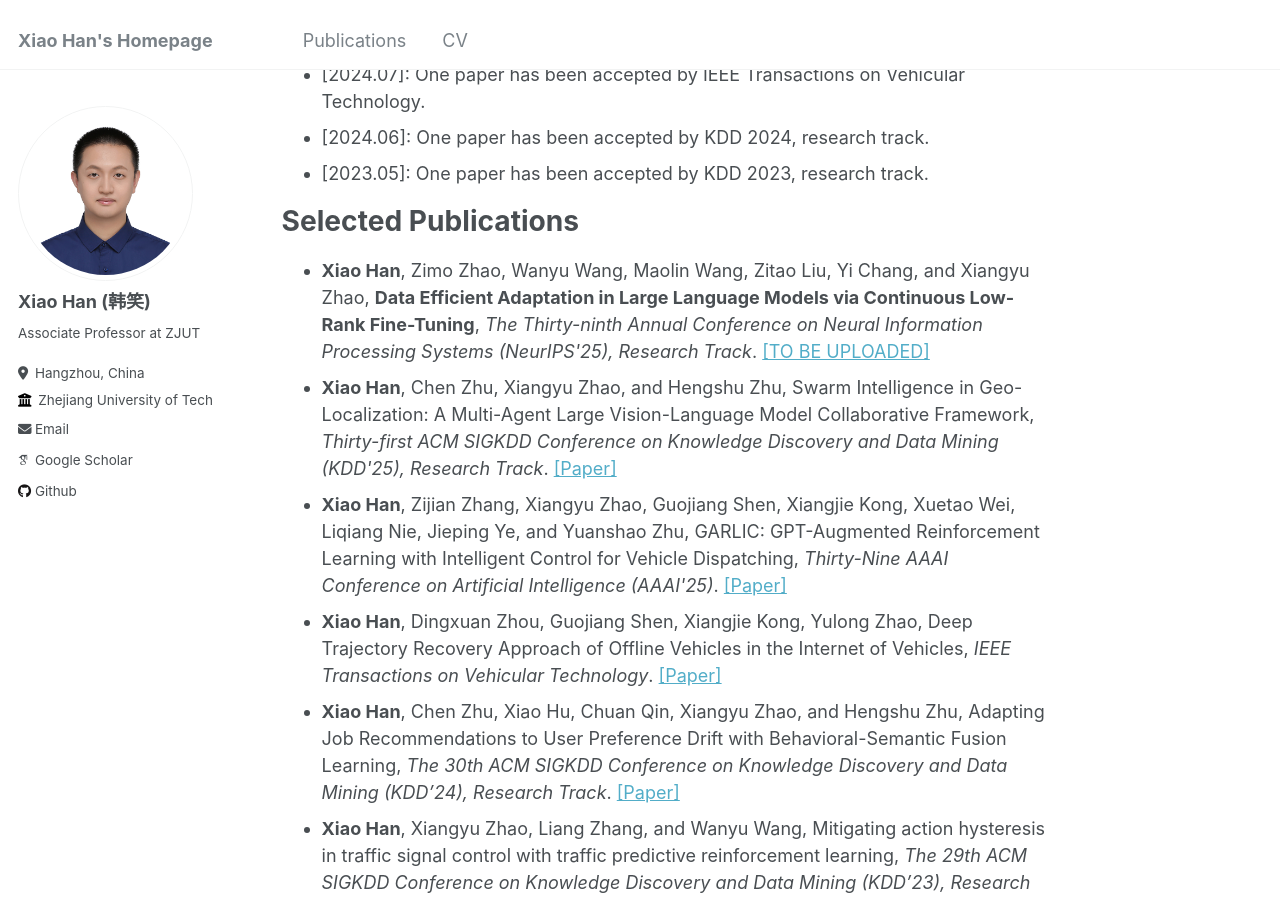
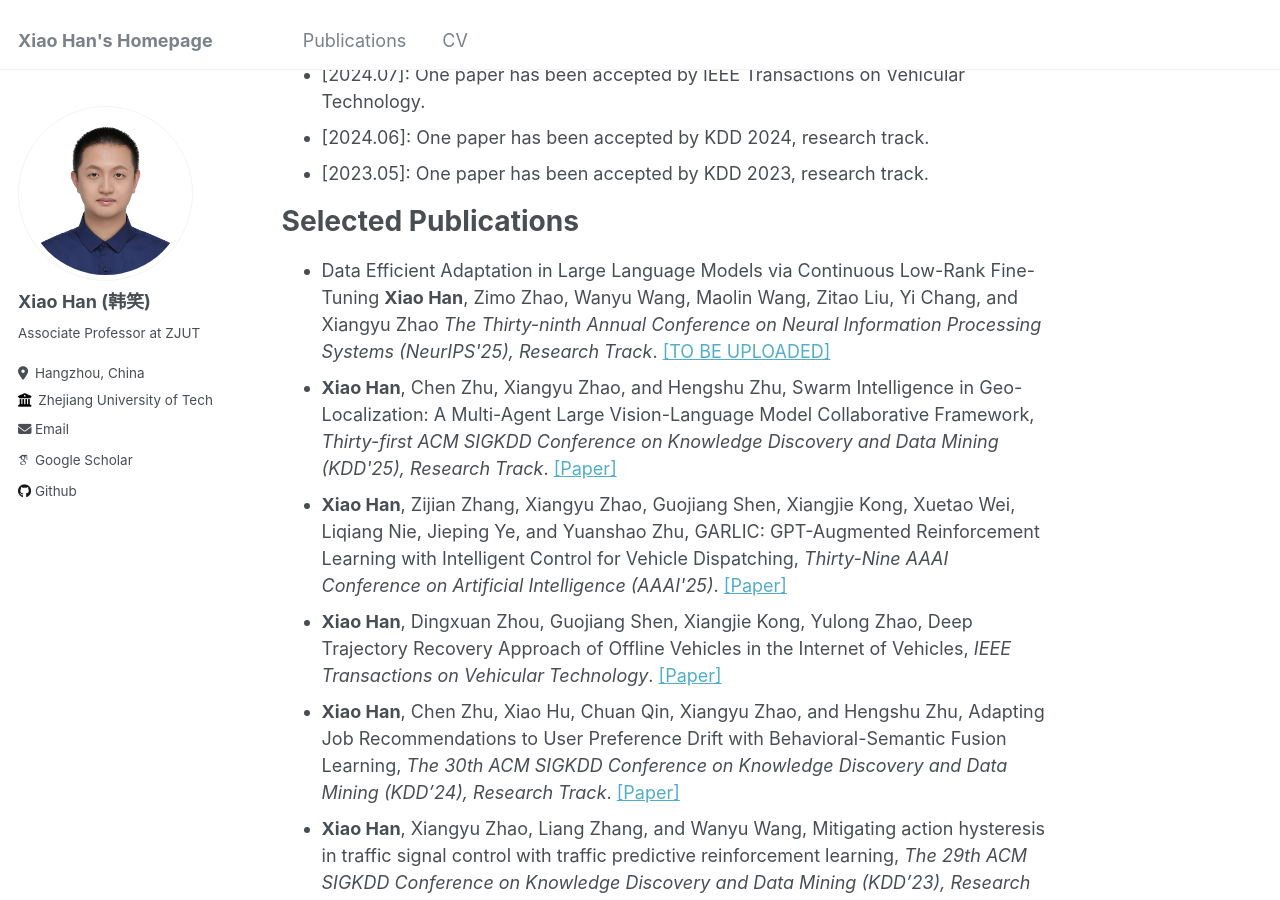
Before and after one commit to hahahenha/hahahenha.github.io, a Jekyll site: the page built from _pages/about.md, in a window 1280 px wide and 900 px high, scrolled down 790 px. Built offline with Jekyll 4.4.1, drawn with Linux system fonts in a browser that asks for light colours; some web fonts are replaced.

```diff
--- a/_pages/about.md
+++ b/_pages/about.md
@@ -56,8 +56,10 @@ If you are interested in collaborating with me or want to have a chat, always fe
 
 <ul>
   <li>
-    <Strong>Xiao Han</Strong>, Zimo Zhao, Wanyu Wang, Maolin Wang, Zitao Liu, Yi Chang, and Xiangyu Zhao,
-    <Strong>Data Efficient Adaptation in Large Language Models via Continuous Low-Rank Fine-Tuning</Strong>,
+    Data Efficient Adaptation in Large Language Models via Continuous Low-Rank Fine-Tuning
+
+    <Strong>Xiao Han</Strong>, Zimo Zhao, Wanyu Wang, Maolin Wang, Zitao Liu, Yi Chang, and Xiangyu Zhao
+
     <em>The Thirty-ninth Annual Conference on Neural Information Processing Systems (NeurIPS'25), Research Track</em>.
     <a target="_blank" rel="noopener" href="">[TO BE UPLOADED]</a>
   </li>
```
